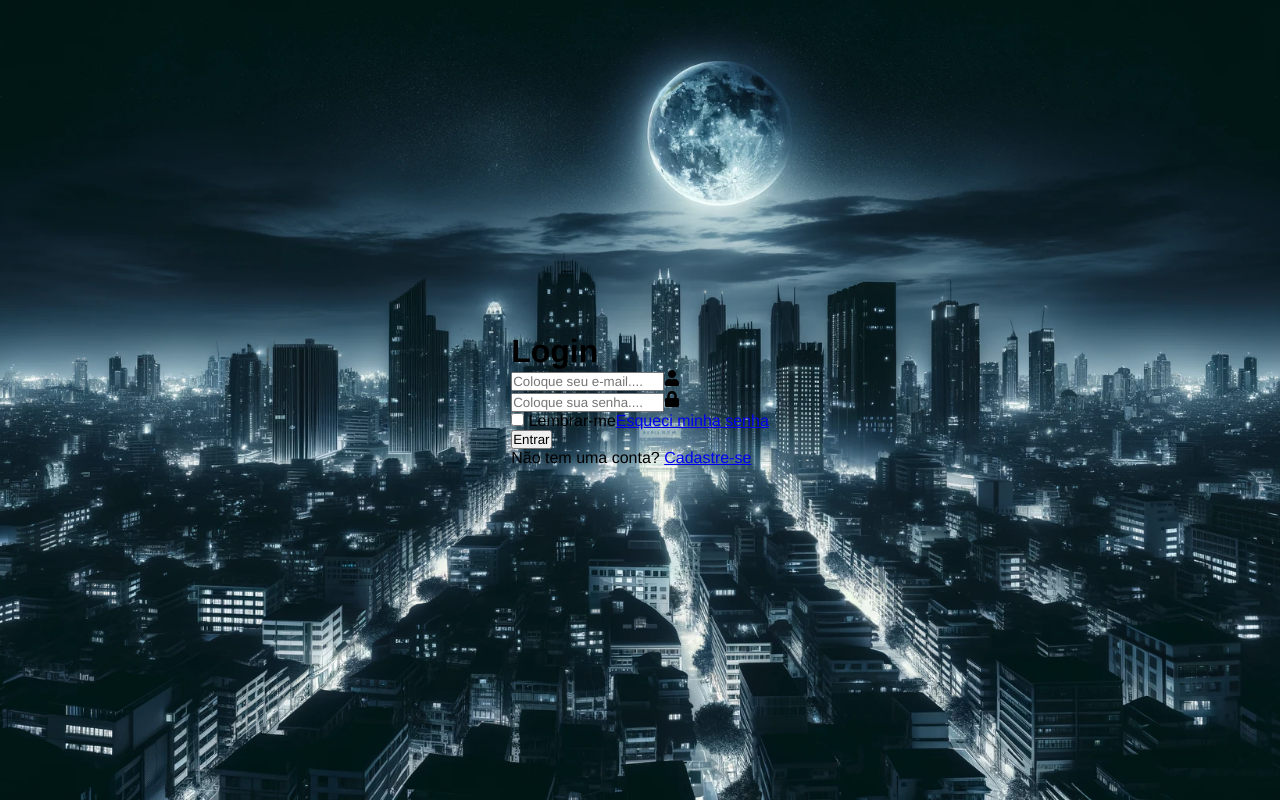
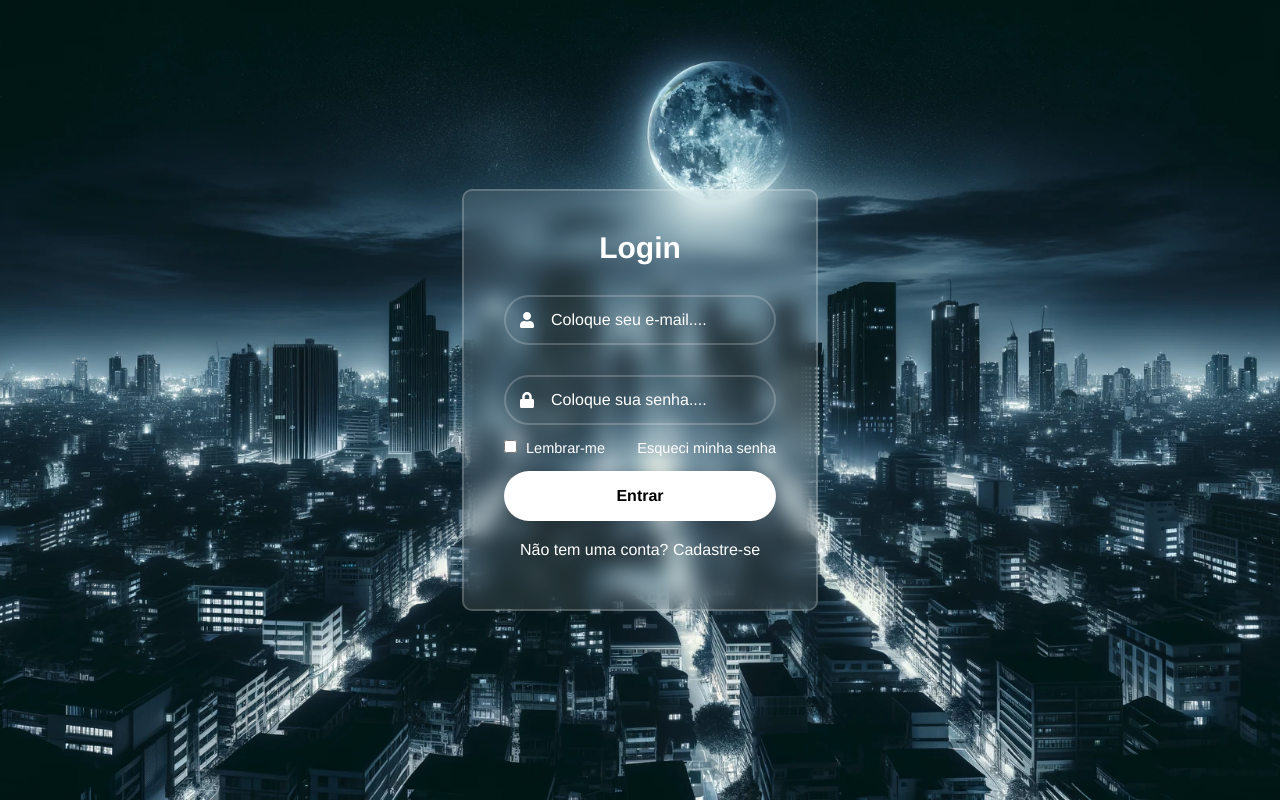
Before and after one commit to RaphaelFeitosaAssumpcao/tela-login-react, a React (Vite) app: page / in a window 1280 px wide. Built offline with nearby package versions, Linux system fonts and the light colour scheme.

Commit message:
Adicionando-css-tela-inicio

```diff
--- a/src/Components/Login/login.css
+++ b/src/Components/Login/login.css
@@ -0,0 +1,102 @@
+.container {
+  background: rgba(255, 255, 255, 0.1);
+  border: 2px solid rgba(255, 255, 255, 0.2);
+  padding: 40px;
+  border-radius: 10px;
+  backdrop-filter: blur(10px);
+  -webkit-backdrop-filter: blur(10px);
+}
+
+.container h1 {
+  text-align: center;
+  font-size: 30px;
+  color: #fff;
+}
+
+.container .input-field {
+  position: relative;
+  width: 100%;
+  height: 50px;
+  margin: 30px auto;
+}
+
+.input-field input {
+  width: 100%;
+  height: 100%;
+  background: transparent;
+  border: 2px solid rgba(255, 255, 255, 0.2);
+  outline: none;
+  color: #fff;
+  font-size: 16px;
+  border-radius: 40px;
+  color: #fff;
+  padding: 20px 45px;
+}
+
+.input-field input::placeholder {
+  color: #fff;
+}
+.input-field .icon {
+  position: absolute;
+  top: 50%;
+  left: 15px;
+  transform: translateY(-50%);
+  color: #fff;
+}
+
+.container .recall-forget {
+  display: flex;
+  justify-content: space-between;
+  font-size: 14.5px;
+  margin: -15px 0 15px;
+}
+
+.recall-forget label {
+  color: #fff;
+}
+
+.recall-forget input {
+  margin-right: 5px;
+}
+
+.recall-forget a {
+  color: #fff;
+  text-decoration: none;
+}
+.recall-forget a:hover {
+  text-decoration: underline;
+}
+
+.container button {
+  width: 100%;
+  height: 50px;
+  border: none;
+  outline: none;
+  background: #fff;
+  color: #000;
+  font-size: 16px;
+  border-radius: 40px;
+  cursor: pointer;
+  font-weight: 600;
+  text-shadow: nome;
+  box-shadow: 0 0 10px rgba(0, 0, 0, 0.1);
+}
+
+.container .signup-link {
+  text-align: center;
+  margin-top: 20px;
+  margin: 20px 0 10px;
+}
+
+.signup-link a {
+  color: #fff;
+  text-decoration: none;
+}
+
+.signup-link a:hover {
+  text-decoration: underline;
+}
+
+.signup-link p {
+  color: #fff;
+}
--- a/src/Components/Login/login.jsx
+++ b/src/Components/Login/login.jsx
@@ -15,7 +15,7 @@ const Login = () => {
     <div className="container">
       <form onSubmit={handleSubmit}>
         <h1>Login</h1>
-        <div>
+        <div className="input-field">
           <input
             type="email"
             placeholder="Coloque seu e-mail...."
@@ -24,7 +24,7 @@ const Login = () => {
           <FaUser className="icon" />
         </div>
 
-        <div>
+        <div className="input-field">
           <input
             type="password"
             placeholder="Coloque sua senha...."
```
